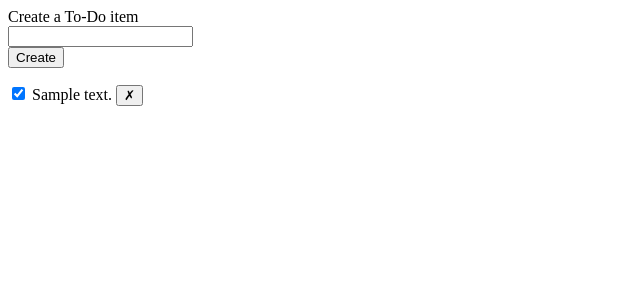
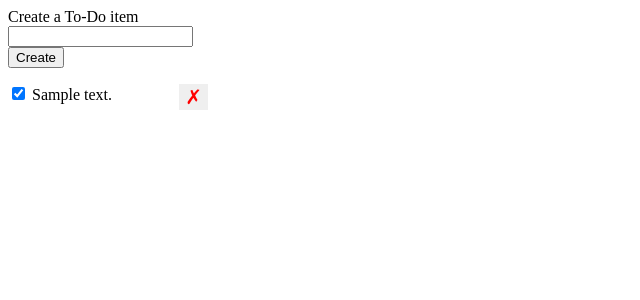
Before and after one commit to bomarzoog/full_stack_developer, a Flask app: page / in a window 1280 px wide. Shown: the top 300 px of the page, without its empty margins (0-640 px from the left). Run offline with Flask 2, Linux system fonts and the light colour scheme; tables that the repository leaves empty hold one stand-in row (values such as "Sample post").

Commit message:
add completed

```diff
--- a/todoapp/templates/index.html
+++ b/todoapp/templates/index.html
@@ -14,7 +14,7 @@
             li {
                 clear: both;
             }
-            .button {
+            li button {
 
                 border: none;
                 outline: none;
```
